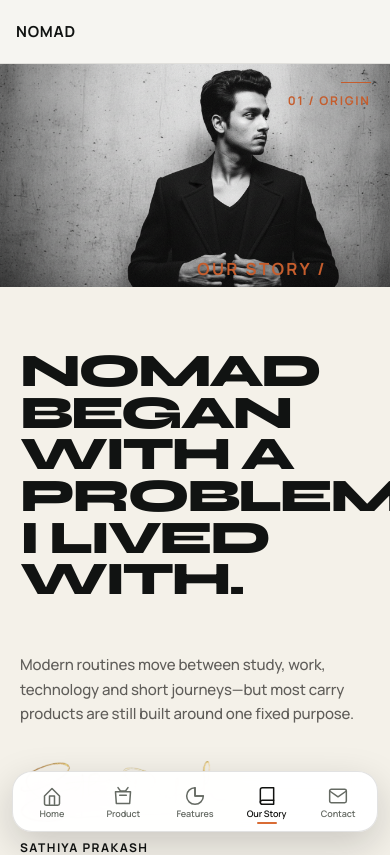
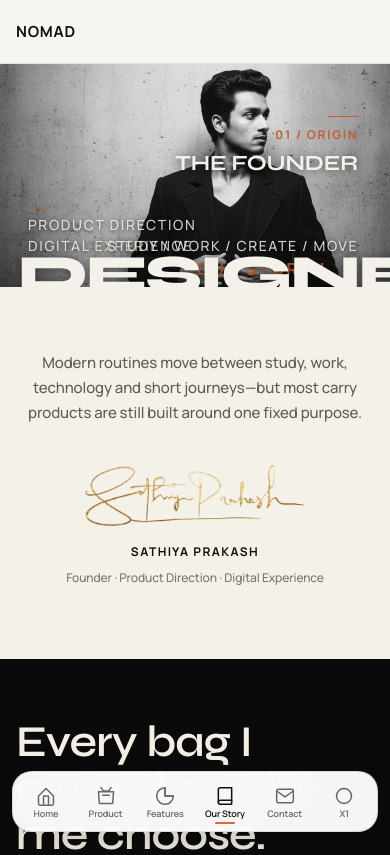
Before and after one commit to kvsathyaprakashcambridge-pixel/NOMAD-WEBSITE, a React (Vite) app: page /story in a window 390 px wide. Shown: the top 855 px of the page. Built offline with nearby package versions, Linux system fonts and the light colour scheme; a web font is replaced by a local one.

Commit message:
story fix

```diff
--- a/src/App.jsx
+++ b/src/App.jsx
@@ -19,6 +19,7 @@
 const Features = lazy(() => import('./pages/Features'))
 const Story = lazy(() => import('./pages/Story'))
 const Contact = lazy(() => import('./pages/Contact'))
+const X1 = lazy(() => import('./pages/X1'))
 
 // Inner component so it can use useLoader (must be inside LoaderProvider)
 function AppInner() {
@@ -35,6 +36,7 @@
           <Route path="/features" element={<Features />} />
           <Route path="/story" element={<Story />} />
           <Route path="/contact" element={<Contact />} />
+          <Route path="/x1" element={<X1 />} />
         </Routes>
       </Suspense>
       <Footer />
--- a/src/components/Header.jsx
+++ b/src/components/Header.jsx
@@ -57,6 +57,7 @@
     { label: 'Features', to: '/features' },
     { label: 'Our Story', to: '/story' },
     { label: 'Contact', to: '/contact' },
+    { label: 'X1', to: '/x1' },
   ]
 
   return (
@@ -84,7 +85,7 @@
             className="nav-action"
             aria-label="Toggle Manifest"
             onClick={() => dispatch({ type: 'TOGGLE_PANEL' })}
-            style={{ position: 'relative', display: 'flex', alignItems: 'center', cursor: 'pointer', background: 'none', border: 'none', padding: 0 }}
+            style={{ position: 'relative' }}
           >
             <svg viewBox="0 0 24 24" aria-hidden="true" style={{ width: '20px', height: '20px' }}>
               <path d="M6 2L3 6v14a2 2 0 0 0 2 2h14a2 2 0 0 0 2-2V6l-3-4Z" fill="none" stroke="currentColor" strokeWidth="2" strokeLinecap="round" strokeLinejoin="round"/>
--- a/src/components/MobileMenu.jsx
+++ b/src/components/MobileMenu.jsx
@@ -22,6 +22,10 @@
     label: 'Contact', to: '/contact',
     paths: ['M4 4h16c1.1 0 2 .9 2 2v12c0 1.1-.9 2-2 2H4c-1.1 0-2-.9-2-2V6c0-1.1.9-2 2-2z', 'M22 6l-10 7L2 6'],
   },
+  {
+    label: 'X1', to: '/x1',
+    paths: ['M12 21a9 9 0 1 0 0-18 9 9 0 0 0 0 18z'],
+  },
 ]
 
 export default function MobileMenu() {
--- a/src/pages/Story.jsx
+++ b/src/pages/Story.jsx
@@ -77,11 +77,7 @@
       <section className="story-founder-note reveal">
         <div className="story-founder-note__inner">
 
-          <h1 className="story-founder-note__heading">
-            <span>NOMAD BEGAN</span>
-            <span>WITH A PROBLEM</span>
-            <span>I LIVED WITH.</span>
-          </h1>
+
 
           <div className="story-founder-note__message">
             <p className="story-founder-note__statement">
@@ -90,35 +86,33 @@
               products are still built around one fixed purpose.
             </p>
 
+            <div className="story-founder-note__sign-block">
               <picture className="story-founder-note__signature">
                 <source srcSet={signatureWebp} type="image/webp" />
                 <img
                   src={signaturePng}
                   alt="Sathiya Prakash signature"
                   width="600"
-                height="165"
+                  height="160"
+                  loading="lazy"
                   decoding="async"
                 />
               </picture>
-
               <p className="story-founder-note__name">SATHIYA PRAKASH</p>
               <p className="story-founder-note__role">
                 Founder · Product Direction · Digital Experience
               </p>
+            </div>
           </div>
 
         </div>
       </section>
 
 {/* ─── The Friction ─── */}
-      <section className="section section-dark story-friction" style={{ padding: '140px 0', backgroundColor: '#0A0A0A' }}>
+      <section className="section section-dark story-friction" style={{ padding: '60px 0 140px 0', backgroundColor: '#0A0A0A' }}>
         <div className="container">
           <div style={{ maxWidth: '840px' }}>
 
-            <div style={{ display: 'flex', alignItems: 'center', gap: '16px', margin: '0 0 40px -4px' }}>
-              <div style={{ width: '24px', height: '1px', backgroundColor: '#E26D3F' }}></div>
-              <p className="eyebrow" style={{ color: '#E26D3F', margin: 0, letterSpacing: '0.12em', fontSize: '11px', textTransform: 'uppercase' }}>THE FRICTION</p>
-            </div>
 
             <h2 style={{ fontSize: 'clamp(44px, 6vw, 64px)', lineHeight: 1.05, letterSpacing: '-0.02em', margin: '0 0 100px 0', color: '#F3EFE5', fontWeight: 600 }}>
               Every bag I owned made<br/>me choose.
--- /dev/null
+++ b/src/pages/X1.jsx
@@ -0,0 +1,13 @@
+import { useEffect } from 'react'
+
+export default function X1() {
+  useEffect(() => {
+    // Basic setup for the new page
+  }, [])
+
+  return (
+    <main style={{ minHeight: '100vh', display: 'flex', alignItems: 'center', justifyContent: 'center', background: '#0a0b09', color: '#f4f1ea' }}>
+      <h1>X1 Coming Soon</h1>
+    </main>
+  )
+}
--- a/src/styles/globals.css
+++ b/src/styles/globals.css
@@ -211,7 +211,7 @@
   width: 36px;
   height: 36px;
   padding: 0;
-  border: 0;
+  border: 1px solid rgba(17,19,18,0.2);
   border-radius: 50%;
   background: transparent;
   color: #111312;
--- a/src/styles/home.css
+++ b/src/styles/home.css
@@ -2767,21 +2767,27 @@
 
 /* ── Mobile: below 768px ── */
 @media (max-width: 767px) {
-  /* Show only the small 01 / ORIGIN label */
-  .story-founder-visual__direction,
-  .story-founder-visual__statement,
-  .story-founder-visual__routines {
-    display: none;
-  }
-
-  /* Hide THE FOUNDER text, keep 01 / ORIGIN */
-  .story-founder-visual__origin-title {
-    display: none;
-  }
-
-  .story-founder-visual__origin {
-    top: clamp(18px, 4vw, 36px);
-    right: clamp(16px, 5vw, 32px);
+  .story-founder-note {
+    padding: 64px 20px 72px;
+  }
+
+  .story-founder-note__heading {
+    font-size: clamp(42px, 12vw, 62px);
+    line-height: 0.89;
+  }
+
+  .story-founder-note__message {
+    flex-direction: column;
+    text-align: center;
+    gap: 40px;
+  }
+
+  .story-founder-note__sign-block {
+    text-align: center;
+  }
+
+  .story-founder-note__statement {
+    font-size: 15px;
   }
 }
 
@@ -2799,55 +2805,34 @@
 .story-founder-note {
   background: var(--paper, #f4f1e9);
   color: var(--ink, #111312);
-  padding:
-    clamp(40px, 4vw, 64px)
-    clamp(40px, 6vw, 88px);
-  transition: opacity 0.4s var(--ease, cubic-bezier(.2,.7,.2,1)),
-              transform 0.4s var(--ease, cubic-bezier(.2,.7,.2,1));
+  padding: clamp(40px, 4vw, 64px) clamp(40px, 6vw, 88px);
 }
 
 .story-founder-note__inner {
   width: min(100%, 1360px);
   margin-inline: auto;
-  display: grid;
-  grid-template-columns:
-    minmax(0, 1.2fr)
-    minmax(320px, 0.8fr);
-  gap: clamp(64px, 9vw, 140px);
-  align-items: start;
-}
-
-/* ── Heading ── */
-.story-founder-note__heading {
-  display: grid;
-  margin: 0;
-  max-width: 820px;
-  font-size: clamp(58px, 6.3vw, 96px);
-  line-height: 0.87;
-  letter-spacing: -0.055em;
-  color: inherit;
-  font-family: 'Syne', Arial, sans-serif;
-  font-weight: 800;
-}
-
-.story-founder-note__heading span {
-  display: block;
-}
-
-/* ── Message column ── */
+}
+
 .story-founder-note__message {
   display: flex;
-  flex-direction: column;
-  align-items: flex-start;
-  padding-top: 8px;
+  flex-direction: row;
+  justify-content: space-between;
+  align-items: center;
+  width: 100%;
+  gap: 40px;
 }
 
 .story-founder-note__statement {
   max-width: 460px;
-  margin: 0 0 34px;
+  margin: 0;
   font-size: 17px;
   line-height: 1.65;
   color: rgba(23, 22, 20, 0.68);
+  text-align: center;
+}
+
+.story-founder-note__sign-block {
+  text-align: center;
 }
 
 .story-founder-note__signature {
@@ -2860,6 +2845,7 @@
   display: block;
   width: clamp(220px, 26vw, 340px);
   height: auto;
+  margin-inline: auto;
 }
 
 .story-founder-note__name {
@@ -2879,33 +2865,20 @@
   font-family: 'Manrope', Arial, sans-serif;
 }
 
-/* ── Tablet: below 1000px ── */
-@media (max-width: 999px) {
-  .story-founder-note__inner {
-    grid-template-columns: 1fr;
-    gap: 44px;
-  }
-}
-
 /* ── Mobile: below 768px ── */
 @media (max-width: 767px) {
   .story-founder-note {
     padding: 64px 20px 72px;
   }
-
-  .story-founder-note__heading {
-    font-size: clamp(42px, 12vw, 62px);
-    line-height: 0.89;
-  }
-
+  .story-founder-note__message {
+    flex-direction: column;
+    gap: 40px;
+  }
   .story-founder-note__statement {
+    text-align: center;
     font-size: 15px;
   }
-}
-
-/* ── Reduced motion ── */
-@media (prefers-reduced-motion: reduce) {
-  .story-founder-note {
-    transition: none;
-  }
-}
+  .story-founder-note__sign-block {
+    text-align: center;
+  }
+}
```
Also changed, not shown: css_fix.txt (added). Lines whose indentation alone changed are shown as unchanged.
